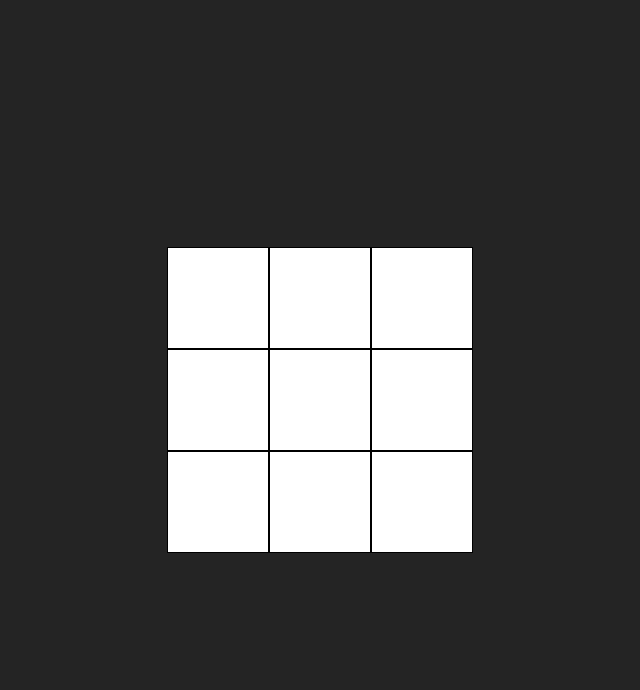
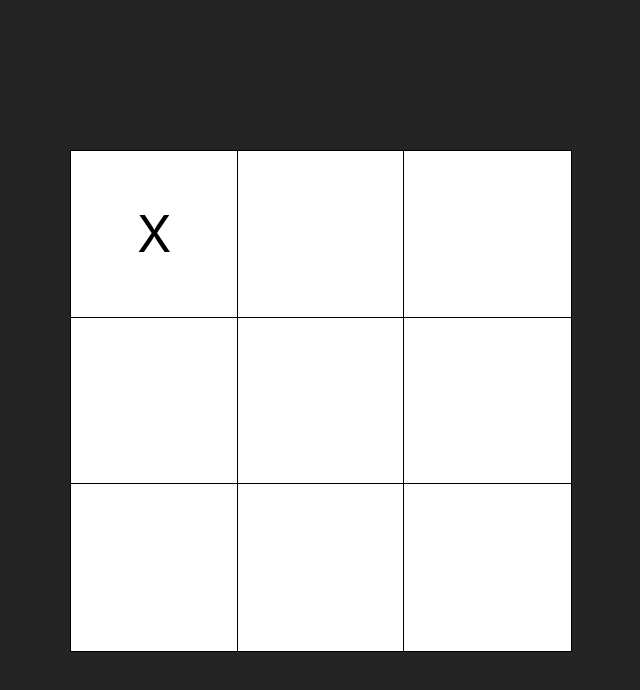
Before and after one commit to bilal-23/TicTacToe-MiniMax, a website built with Vite: page index.html in a window 1280 px wide. Shown: the whole page, without its empty margins (320-960 px from the left). Built offline with nearby package versions, Linux system fonts and the light colour scheme.

Commit message:
add minimax logic

```diff
--- a/src/main.ts
+++ b/src/main.ts
@@ -8,11 +8,22 @@ class TicTacToe {
   currentPlayer: "X" | "O";
   gridSize: number;
   winningCombinations: string[][] = [];
+  availableCells: string[] = [];
   winner: string | null = null;
+  scores = {
+    X: 1,
+    O: -1,
+    Draw: 0,
+  };
+  aiPlayer: "X" | "O";
+  userPlayer: "X" | "O";
 
   constructor(gridSize: number, currentPlayer: "X" | "O") {
     this.gridSize = gridSize;
-    this.currentPlayer = currentPlayer;
+    this.aiPlayer = currentPlayer === "X" ? "O" : "X";
+    this.userPlayer = currentPlayer === "X" ? "X" : "O";
+    this.currentPlayer =
+      this.userPlayer === "X" ? this.userPlayer : this.aiPlayer;
     this.init();
   }
 
@@ -22,6 +33,10 @@ class TicTacToe {
     this.generateWinningCombinations();
     this.renderBoard();
     this.addEventListenerToBoard();
+
+    if (this.currentPlayer === this.aiPlayer) {
+      this.nextTurn(); // AI makes the first move if it is the starting player
+    }
   }
 
   // Generate all possible winning combinations
@@ -44,6 +59,22 @@ class TicTacToe {
       (_, i) => `${i}${this.gridSize - 1 - i}`
     );
     this.winningCombinations.push(diagonal1, diagonal2);
+  }
+
+  getWinner() {
+    for (const combination of this.winningCombinations) {
+      const values = combination.map((pos) => this.board.get(pos));
+      if (values.every((val) => val === "X")) {
+        return "X";
+      }
+      if (values.every((val) => val === "O")) {
+        return "O";
+      }
+    }
+    if (Array.from(this.board.values()).every((val) => val !== null)) {
+      return "Draw";
+    }
+    return null;
   }
 
   // Check if there is a winner or if the game is a draw
@@ -73,6 +104,74 @@ class TicTacToe {
     });
   }
 
+  minimax(
+    board: Map<string, string | null>,
+    depth: number,
+    isMaximizing: boolean
+  ): number {
+    const winner = this.getWinner();
+    if (winner !== null) {
+      return this.scores[winner];
+    }
+
+    if (depth === 0) return this.scores["Draw"];
+
+    const availableCells = this.getAvailableCells(board);
+
+    if (isMaximizing) {
+      let bestScore = Number.NEGATIVE_INFINITY;
+      for (const cell of availableCells) {
+        board.set(cell, this.aiPlayer);
+        let score = this.minimax(board, depth - 1, false);
+        board.set(cell, null);
+        bestScore = Math.max(bestScore, score);
+      }
+      return bestScore;
+    } else {
+      let bestScore = Number.POSITIVE_INFINITY;
+      for (const cell of availableCells) {
+        board.set(cell, this.userPlayer);
+        let score = this.minimax(board, depth - 1, true);
+        board.set(cell, null);
+        bestScore = Math.min(bestScore, score);
+      }
+      return bestScore;
+    }
+  }
+
+  getAvailableCells(board: Map<string, string | null>): string[] {
+    const available = [];
+    for (const [key, value] of board) {
+      if (value === null) {
+        available.push(key);
+      }
+    }
+    return available;
+  }
+
+  getBestMove() {
+    let bestScore = Number.NEGATIVE_INFINITY;
+    let bestMove = "";
+    for (const cell of this.getAvailableCells(this.board)) {
+      this.board.set(cell, this.aiPlayer);
+      let score = this.minimax(this.board, 9, false);
+      this.board.set(cell, null);
+      if (score > bestScore) {
+        bestScore = score;
+        bestMove = cell;
+      }
+    }
+    return bestMove;
+  }
+
+  nextTurn() {
+    // If it's the AI's turn
+    if (this.currentPlayer === this.aiPlayer) {
+      const bestMove = this.getBestMove();
+      this.makeMove(bestMove);
+    }
+  }
+
   // Attach event listener to the board
   addEventListenerToBoard() {
     this.boardElement.addEventListener("click", (e) => {
@@ -89,15 +188,21 @@ class TicTacToe {
   // Make a move on the board
   makeMove(position: string) {
     if (this.board.get(position)) return;
+
     this.board.set(position, this.currentPlayer);
+    this.availableCells.splice(this.availableCells.indexOf(position), 1);
     this.markCell(position);
+
+    // Check Winner
     const winner = this.checkWinner();
     if (winner) {
       this.winner = winner;
       this.renderWinner(winner);
       this.boardElement.style.pointerEvents = "none";
     } else {
-      this.currentPlayer = this.currentPlayer === "X" ? "O" : "X";
+      this.currentPlayer =
+        this.currentPlayer === this.aiPlayer ? this.userPlayer : this.aiPlayer;
+      this.nextTurn();
     }
   }
 
@@ -110,11 +215,14 @@ class TicTacToe {
   // Create the board structure
   createBoard() {
     this.board.clear();
-    Array.from({ length: this.gridSize }, (_, i) => {
-      Array.from({ length: this.gridSize }, (_, j) => {
-        this.board.set(`${i}${j}`, null);
-      });
-    });
+    this.availableCells.length = 0;
+    for (let i = 0; i < this.gridSize; i++) {
+      for (let j = 0; j < this.gridSize; j++) {
+        const cell = `${i}${j}`;
+        this.board.set(cell, null);
+        this.availableCells.push(cell);
+      }
+    }
   }
 
   // Render the board on the web page
@@ -146,9 +254,14 @@ class TicTacToe {
     this.createBoard();
     this.resetBoard();
     this.winner = null;
-    this.currentPlayer = "X";
+    this.currentPlayer =
+      this.userPlayer === "X" ? this.userPlayer : this.aiPlayer;
     const winnerElement = document.querySelector(".winner");
     if (winnerElement) winnerElement.remove();
+
+    if (this.currentPlayer === this.aiPlayer) {
+      this.nextTurn(); // AI makes the first move if it is the starting player
+    }
   }
 
   // Render the winner message and play again button
@@ -170,4 +283,4 @@ class TicTacToe {
 }
 
 // Initialize the game with a 3x3 grid and player X starting
-new TicTacToe(3, "X");
+new TicTacToe(3, "O");
--- a/src/style.css
+++ b/src/style.css
@@ -42,11 +42,13 @@ body {
 .board {
   display: grid;
   margin: 0 auto;
+  aspect-ratio: 1/1;
+  width: 500px;
 }
 .cell {
   border: 1px solid #000;
-  width: 100px;
-  height: 100px;
+  width: 100%;
+  height: 100%;
   font-size: 50px;
   display: flex;
   justify-content: center;
```
